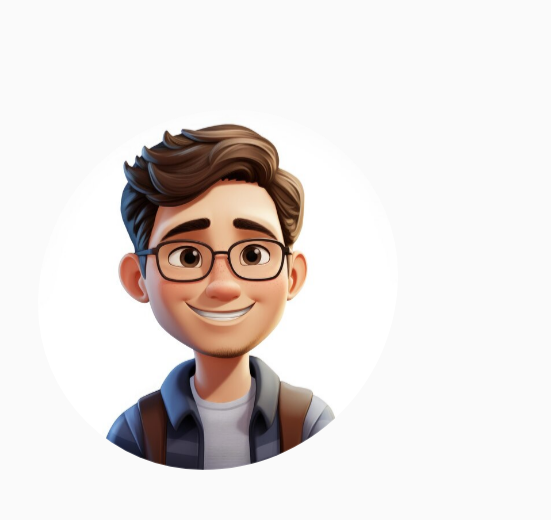
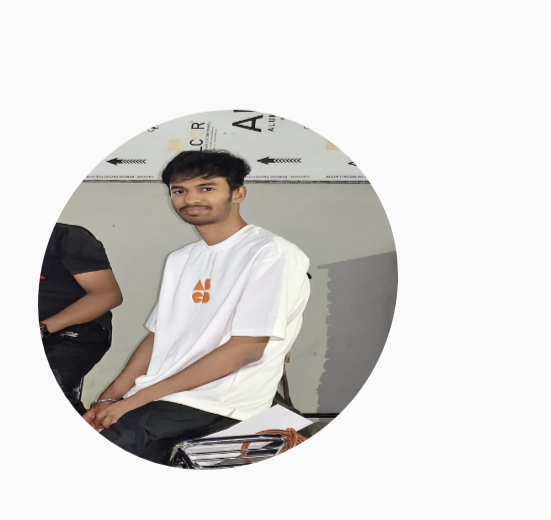
Before and after one commit to ArihantJainWebDev/portfolio, a plain HTML site: page frontend/index.html in a window 1280 px wide. Shown: the part 111-631 px from the top of the page, 729-1280 px from the left. Drawn offline with nearby package versions, Linux system fonts and the light colour scheme.

Commit message:
some updates

```diff
--- a/frontend/index.html
+++ b/frontend/index.html
@@ -75,7 +75,7 @@
                 </div>
                 <div class="featured-image">
                     <div class="image">
-                        <img src="assets/avatar.jpg" alt="avatar">
+                        <img src="assets/profile.jpg" alt="avatar">
                     </div>
                 </div>
                 <div class="scroll-icon-box">
```
Also changed, not shown: frontend/assets/profile.jpg (added).
